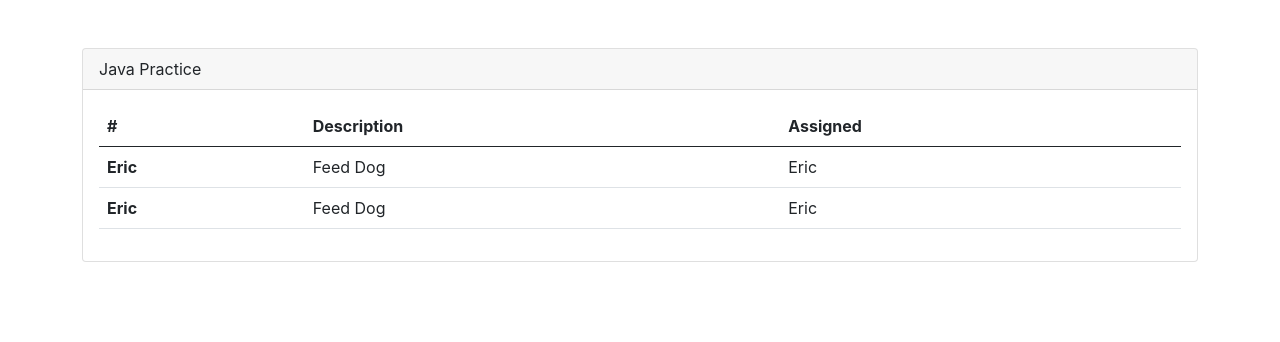
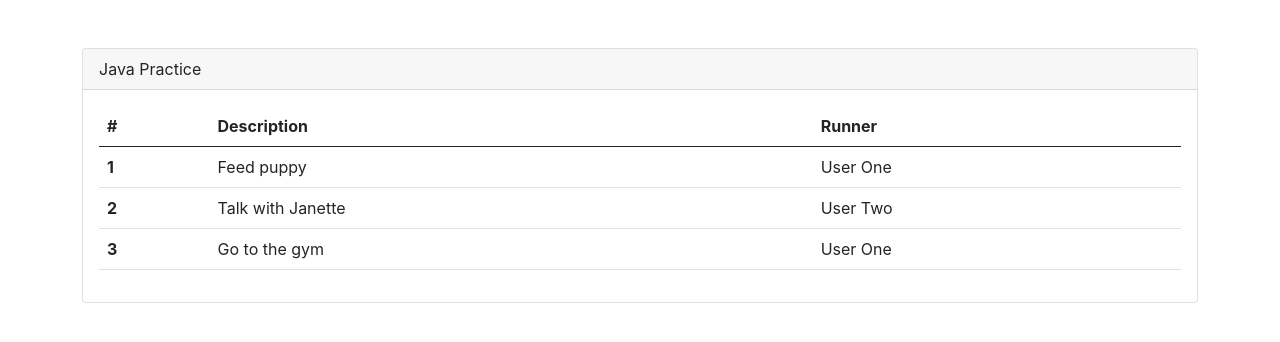
Before and after one commit to djetton6/java-react, a React (Create React App) app: page / in a window 1280 px wide. Shown: the top 342 px of the page. Built offline with nearby package versions, Linux system fonts and the light colour scheme.

Commit message:
refactored using new component

```diff
--- a/src/App.js
+++ b/src/App.js
@@ -1,28 +1,15 @@
 import './App.css';
-import TodoRowItem from './components/TodoRowItem';
+import TodoTable from './components/TodoTable';
 
 function App() {
+
   return (
     <div className='mt-5 container'>
       <div className="card">
         <div className="card-header">
             Java Practice
         </div>
-        <div className="card-body">
-          <table className="table table-hover">
-            <thead>
-              <tr>
-                <th scope="col">#</th>
-                <th scope="col">Description</th>
-                <th scope="col">Assigned</th>
-              </tr>
-            </thead>
-            <tbody>
-            <TodoRowItem />
-            <TodoRowItem />
-            </tbody>
-          </table>
-        </div>
+        <TodoTable />
       </div>
     </div>
   );
--- a/src/components/TodoRowItem.js
+++ b/src/components/TodoRowItem.js
@@ -1,15 +1,12 @@
 import React from 'react';
 
 
-const TodoRowItem = () => {
-    const rowNumber = 1;
-    const rowDescriptiion = "Feed Dog";
-    const rowAssigned = "Eric"
+const TodoRowItem = (props) => {
     return (
         <tr>
-            <th scope="row">{rowAssigned}</th>
-            <td>{rowDescriptiion}</td>
-            <td>{rowAssigned}</td>
+            <th scope="row">{props.rowNumber}</th>
+            <td>{props.rowDescription}</td>
+            <td>{props.rowAssigned}</td>
         </tr>
     )
 };
--- /dev/null
+++ b/src/components/TodoTable.js
@@ -0,0 +1,39 @@
+import React from "react";
+import TodoRowItem from "./TodoRowItem";
+import { todos } from "../todos";
+
+const TodoTable = () => {
+    return (
+        <div className="card-body">
+        <table className="table table-hover">
+          <thead>
+            <tr>
+              <th scope="col">#</th>
+              <th scope="col">Description</th>
+              <th scope="col">Runner</th>
+            </tr>
+          </thead>
+          <tbody>
+          <TodoRowItem
+              rowNumber={todos[0].rowNumber}
+              rowDescription={todos[0].rowDescription}
+              rowAssigned={todos[0].rowAssigned}
+            />
+            <TodoRowItem
+              rowNumber={todos[1].rowNumber}
+              rowDescription={todos[1].rowDescription}
+              rowAssigned={todos[1].rowAssigned}
+            />
+            <TodoRowItem
+              rowNumber={todos[2].rowNumber}
+              rowDescription={todos[2].rowDescription}
+              rowAssigned={todos[2].rowAssigned}
+            />
+          </tbody>
+        </table>
+        </div>
+    );
+};
+
+
+export default TodoTable;
--- /dev/null
+++ b/src/todos.js
@@ -0,0 +1,5 @@
+export const todos = [
+    {rowNumber: 1, rowDescription: 'Feed puppy', rowAssigned: "User One"},
+    {rowNumber: 2, rowDescription: "Talk with Janette", rowAssigned: "User Two"},
+    {rowNumber: 3, rowDescription: "Go to the gym", rowAssigned: "User One"}
+  ]
```
Also changed, not shown: 1 other file (tests, documents, lock files or other folders).
